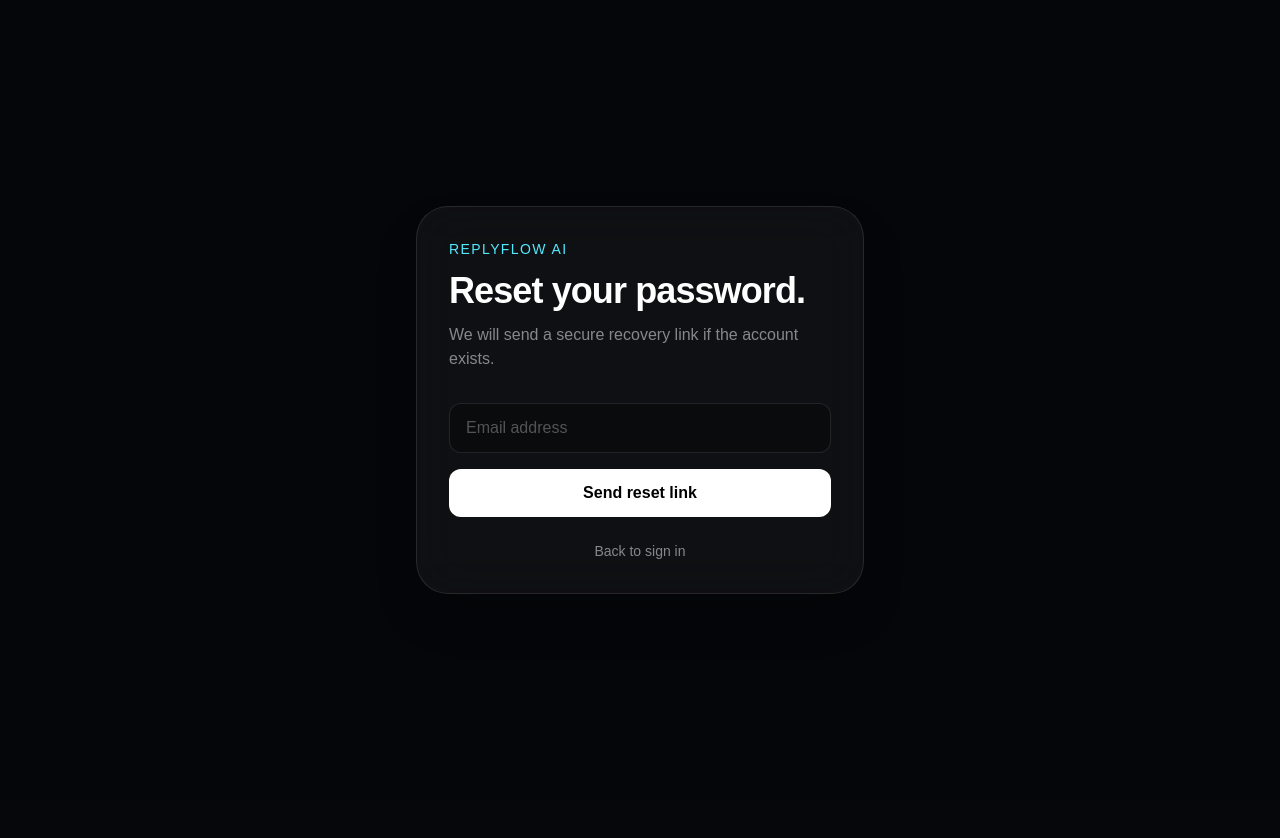
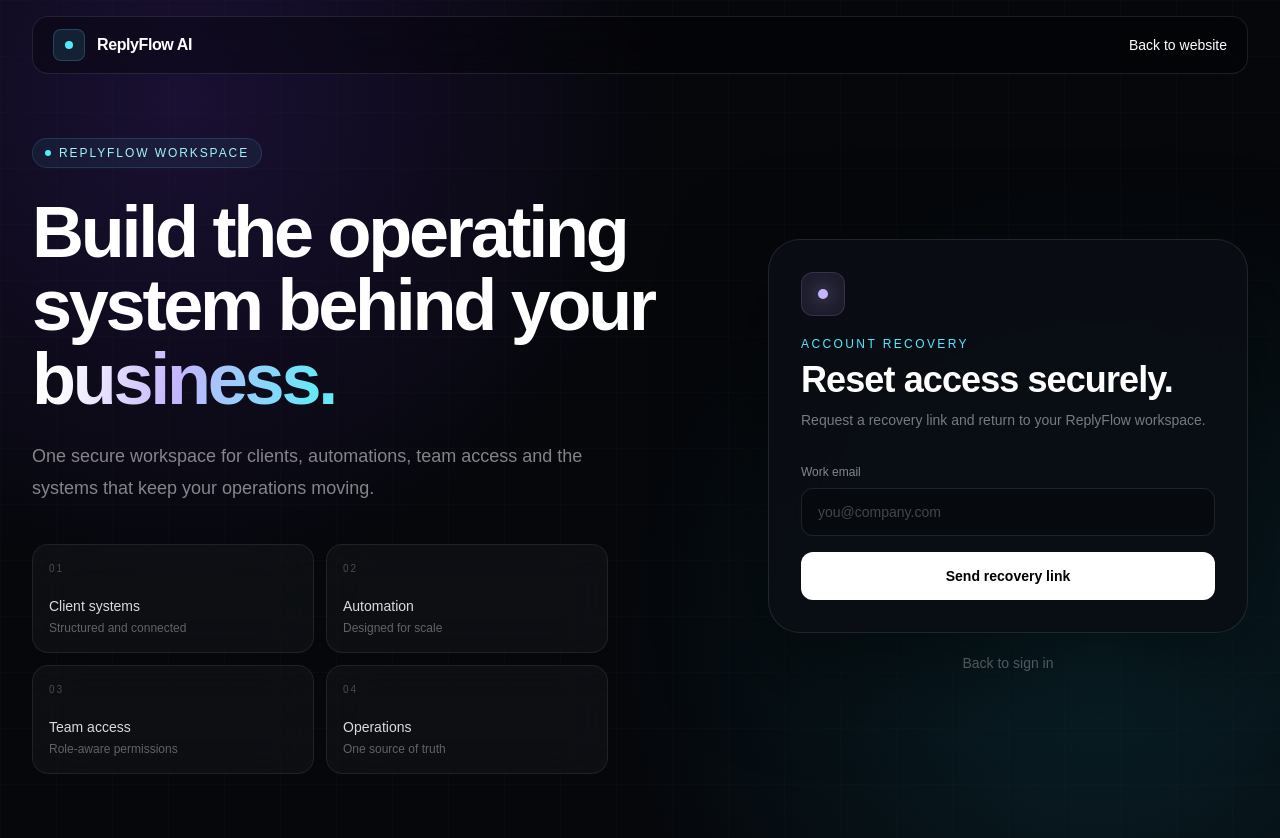
Before and after one commit to replyflowai26/replyflowagency, a Next.js app: page /forgot-password in a window 1280 px wide. Before the commit the page ends 800 px from the top, so only its background shows below. Built offline with nearby package versions, Linux system fonts and the light colour scheme.

Commit message:
feat: redesign password recovery experience

```diff
--- a/src/app/forgot-password/page.tsx
+++ b/src/app/forgot-password/page.tsx
@@ -3,6 +3,7 @@
 import Link from "next/link"
 import { useState, type FormEvent } from "react"
 import { createClient } from "@/lib/supabase/client"
+import { AuthShell } from "@/components/auth-shell"
 
 export default function ForgotPasswordPage() {
   const [email, setEmail] = useState("")
@@ -12,26 +13,21 @@
   async function handleSubmit(event: FormEvent<HTMLFormElement>) {
     event.preventDefault()
     setMessage("")
-
     const normalizedEmail = email.trim()
     if (!normalizedEmail) {
       setMessage("Enter your email address.")
       return
     }
-
     setIsSubmitting(true)
-
     try {
       const supabase = createClient()
       const { error } = await supabase.auth.resetPasswordForEmail(normalizedEmail, {
         redirectTo: `${window.location.origin}/auth/confirm?next=/reset-password`,
       })
-
       if (error) {
         setMessage("Unable to start password recovery. Please try again.")
         return
       }
-
       setMessage("If an account exists for that email, a password reset link has been sent.")
     } catch {
       setMessage("Unable to start password recovery right now. Please try again.")
@@ -41,37 +37,17 @@
   }
 
   return (
-    <main className="flex min-h-screen items-center justify-center bg-[#050609] px-6 text-white">
-      <section className="w-full max-w-md rounded-[2rem] border border-white/10 bg-white/[0.045] p-8 shadow-2xl backdrop-blur-xl">
-        <p className="text-sm tracking-widest text-cyan-300">REPLYFLOW AI</p>
-        <h1 className="mt-3 text-4xl font-semibold tracking-tight">Reset your password.</h1>
-        <p className="mt-3 text-white/50">We will send a secure recovery link if the account exists.</p>
-
-        <form className="mt-8 space-y-4" onSubmit={handleSubmit} noValidate>
-          <input
-            type="email"
-            value={email}
-            onChange={(event) => setEmail(event.target.value)}
-            placeholder="Email address"
-            autoComplete="email"
-            required
-            disabled={isSubmitting}
-            className="w-full rounded-xl border border-white/10 bg-black/30 px-4 py-3 text-white outline-none placeholder:text-white/30 focus:border-cyan-300/40"
-          />
-          {message && <p className="text-sm text-cyan-200" role="status">{message}</p>}
-          <button
-            type="submit"
-            disabled={isSubmitting}
-            className="w-full rounded-xl bg-white px-4 py-3 font-semibold text-black transition hover:bg-cyan-100 disabled:opacity-60"
-          >
-            {isSubmitting ? "Sending…" : "Send reset link"}
-          </button>
-        </form>
-
-        <p className="mt-6 text-center text-sm text-white/50">
-          <Link className="text-cyan-300 hover:text-cyan-200" href="/login">Back to sign in</Link>
-        </p>
-      </section>
-    </main>
+    <AuthShell
+      eyebrow="Account recovery"
+      title="Reset access securely."
+      description="Request a recovery link and return to your ReplyFlow workspace."
+      footer={<p className="text-sm text-white/40"><Link className="font-medium text-cyan-300 transition hover:text-cyan-200" href="/login">Back to sign in</Link></p>}
+    >
+      <form className="space-y-4" onSubmit={handleSubmit} noValidate>
+        <label className="block"><span className="mb-2 block text-xs font-medium text-white/50">Work email</span><input type="email" value={email} onChange={(event) => setEmail(event.target.value)} placeholder="you@company.com" autoComplete="email" required disabled={isSubmitting} className="h-12 w-full rounded-xl border border-white/10 bg-black/30 px-4 text-sm text-white outline-none transition placeholder:text-white/25 focus:border-cyan-300/40 focus:ring-4 focus:ring-cyan-300/[.06] disabled:opacity-60" /></label>
+        {message && <div className="rounded-xl border border-cyan-300/15 bg-cyan-300/[.06] px-3 py-2.5 text-sm text-cyan-100" role="status">{message}</div>}
+        <button type="submit" disabled={isSubmitting} className="h-12 w-full rounded-xl bg-white px-4 text-sm font-semibold text-black transition hover:bg-cyan-50 disabled:cursor-not-allowed disabled:opacity-60">{isSubmitting ? "Sending secure link…" : "Send recovery link"}</button>
+      </form>
+    </AuthShell>
   )
 }
```
